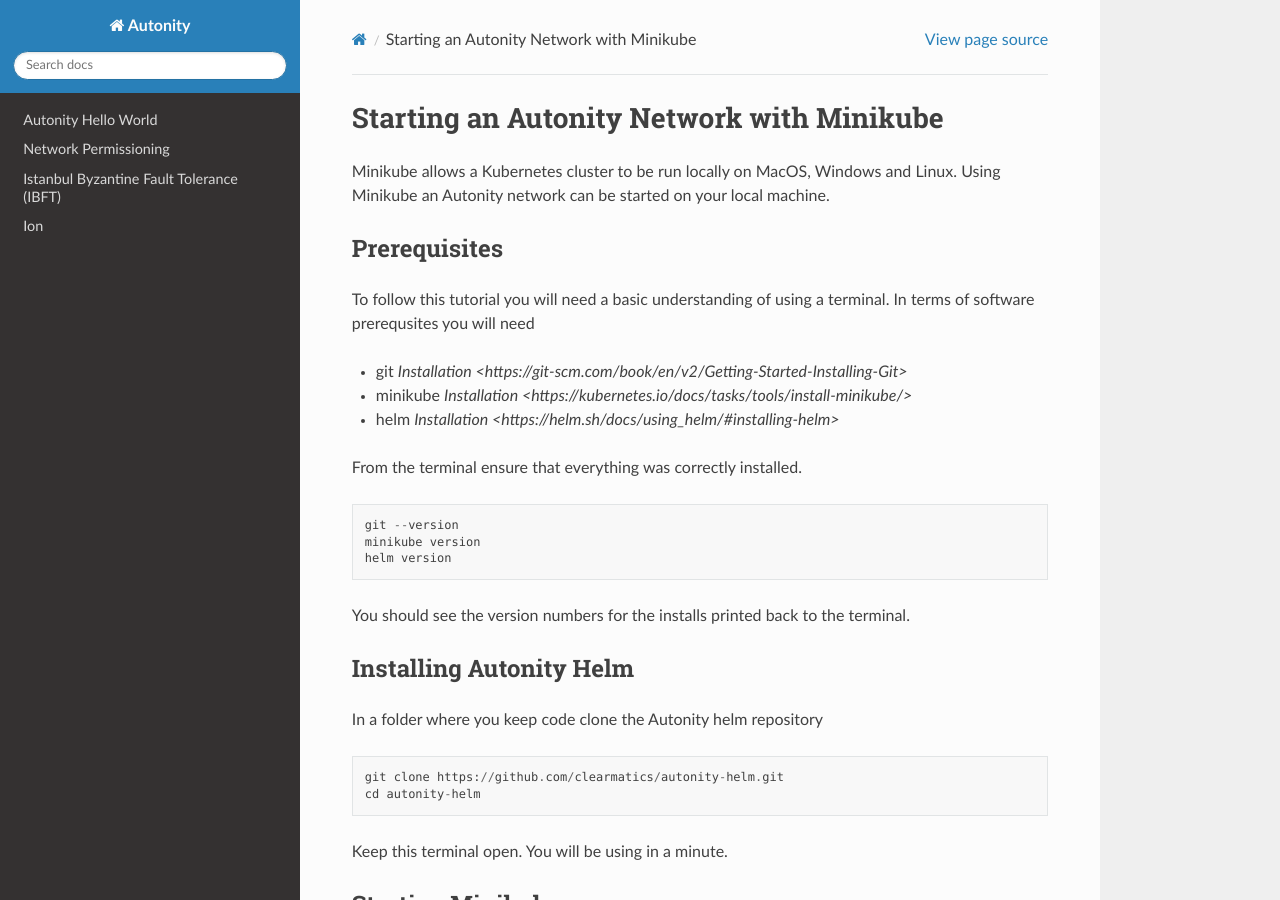
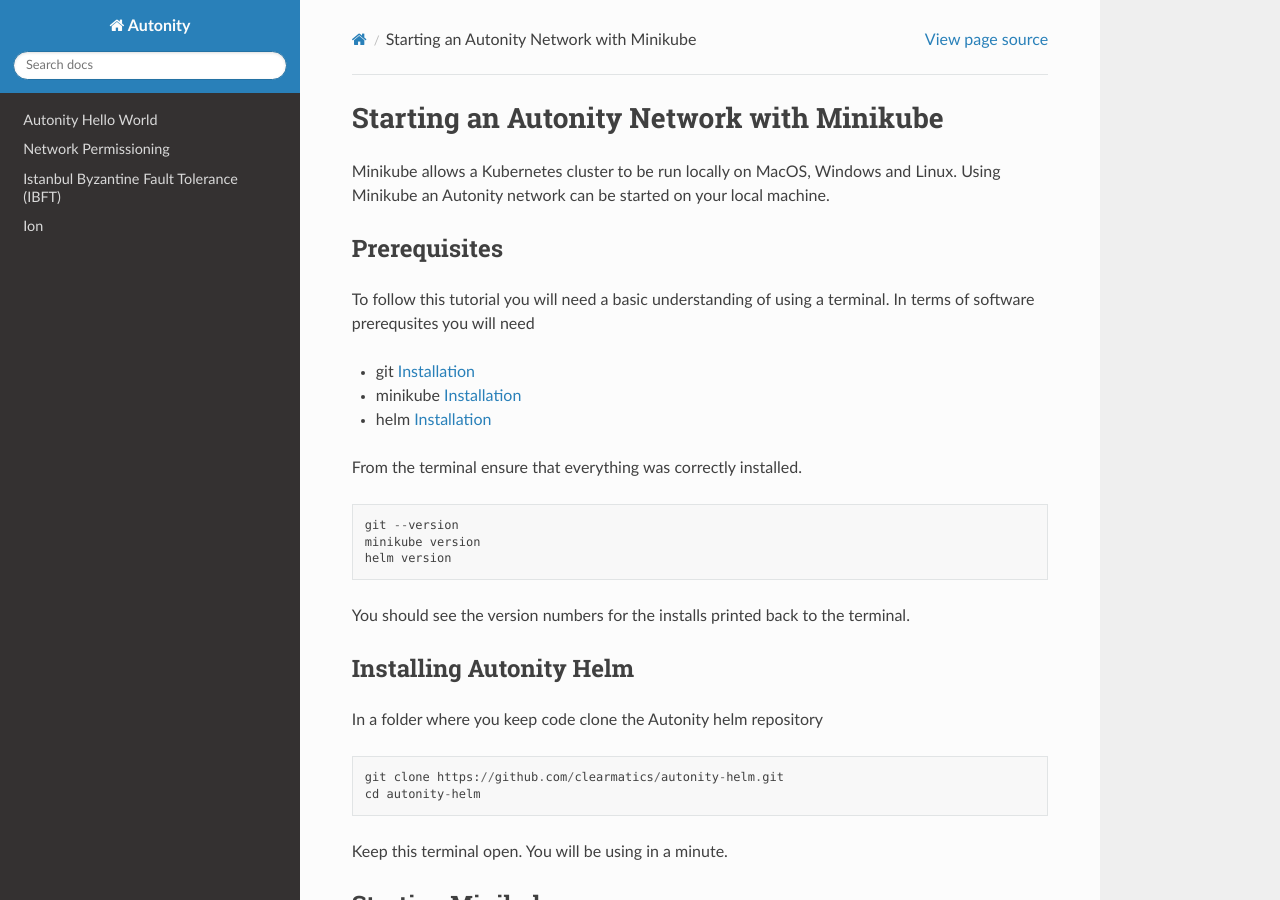
Before and after one commit to mtint/autonity-docs, a Sphinx documentation site: the page built from source/getting-started/index.rst, in a window 1280 px wide and 900 px high. Built offline with Sphinx 7.4.7 and the Read the Docs theme 2.0.0, drawn with Linux system fonts in a browser that asks for light colours.

Commit message:
Fix links

```diff
--- a/source/getting-started/index.rst
+++ b/source/getting-started/index.rst
@@ -8,9 +8,9 @@
 
 To follow this tutorial you will need a basic understanding of using a terminal. In terms of software prerequsites you will need
 
-- git `Installation <https://git-scm.com/book/en/v2/Getting-Started-Installing-Git>`
-- minikube `Installation <https://kubernetes.io/docs/tasks/tools/install-minikube/>`
-- helm `Installation <https://helm.sh/docs/using_helm/#installing-helm>`
+- git `Installation <https://git-scm.com/book/en/v2/Getting-Started-Installing-Git>`_
+- minikube `Installation <https://kubernetes.io/docs/tasks/tools/install-minikube/>`_
+- helm `Installation <https://helm.sh/docs/using_helm/#installing-helm>`_
 
 From the terminal ensure that everything was correctly installed.
 
```
